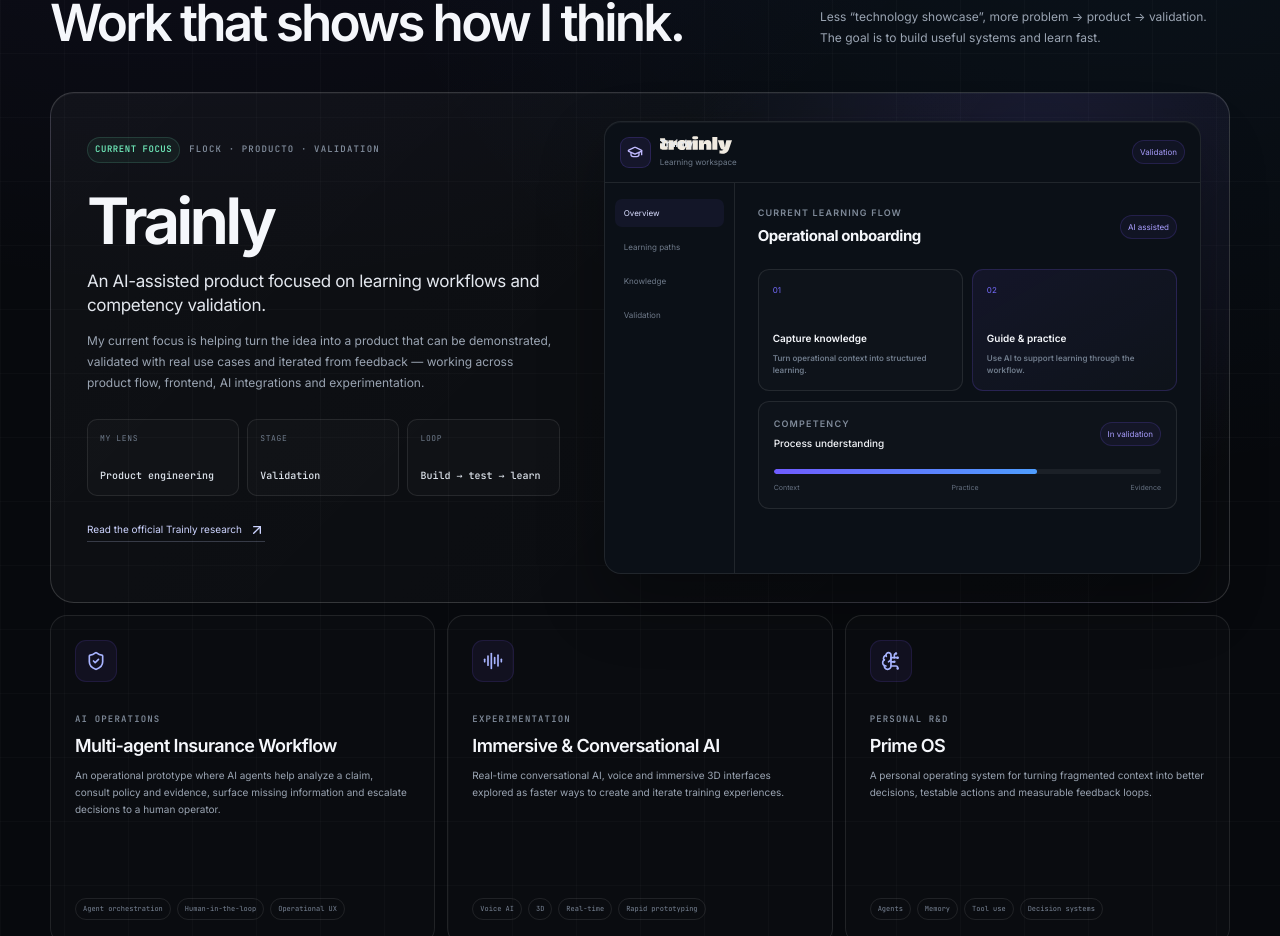
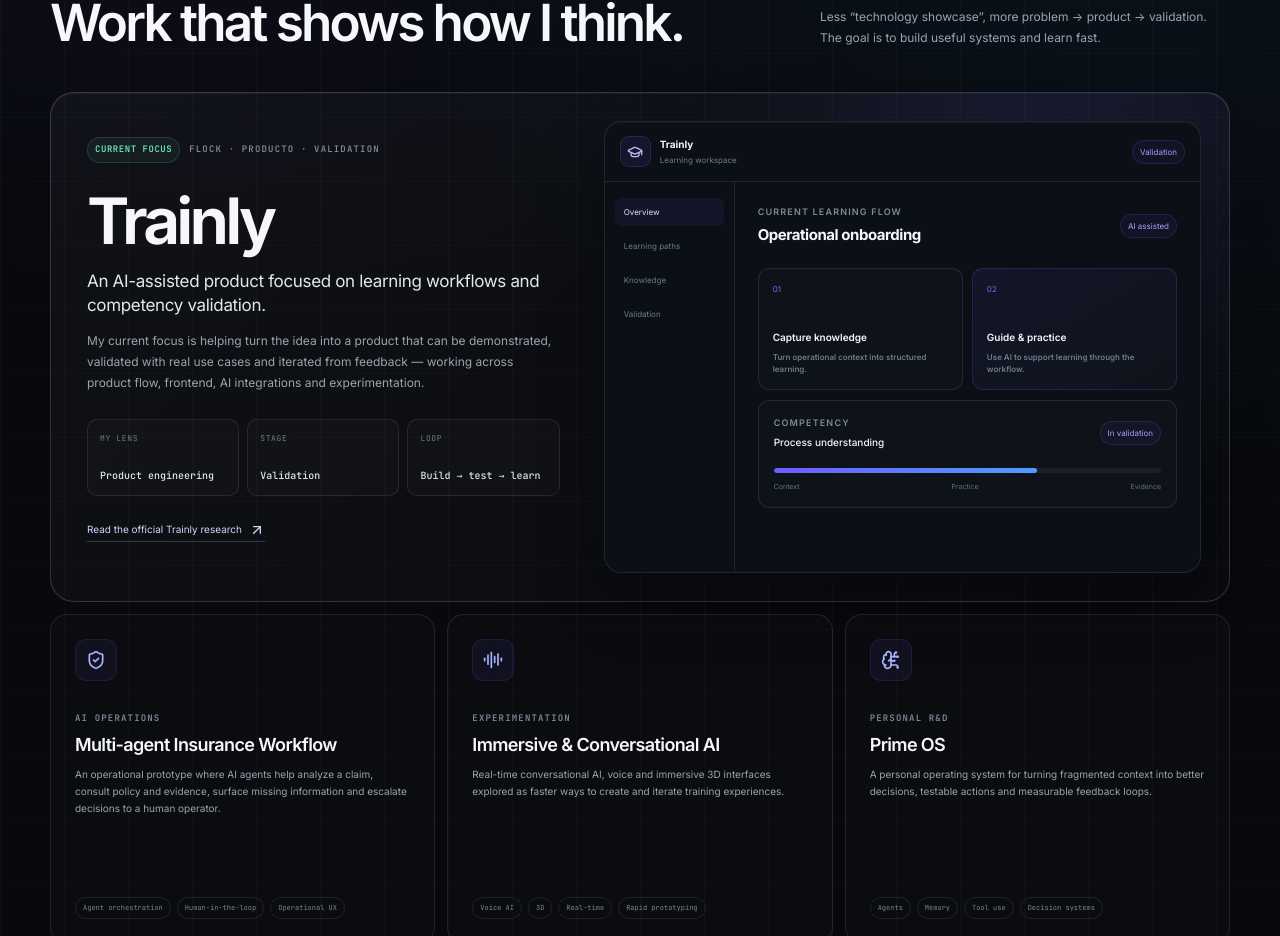
Before and after one commit to tomigarbarino/tomas-porfolio, a React (Create React App) app: page /projects in a window 1280 px wide. Shown: the part 1035-1971 px from the top of the page. Built offline with nearby package versions, Linux system fonts and the light colour scheme.

Commit message:
Fix public asset reference in CSS build

```diff
--- a/src/index.css
+++ b/src/index.css
@@ -40,16 +40,6 @@
   font-family: 'JetBrains Mono', ui-monospace, SFMono-Regular, Menlo, monospace;
 }
 
-.trainly-brand strong {
-  display: block;
-  width: 72px;
-  height: 18px;
-  overflow: hidden;
-  font-size: 0;
-  background: url('/trainly-logo.svg') left center / contain no-repeat;
-  opacity: 0.94;
-}
-
 ::selection {
   background: rgba(124, 92, 255, 0.35);
   color: #fff;
```
